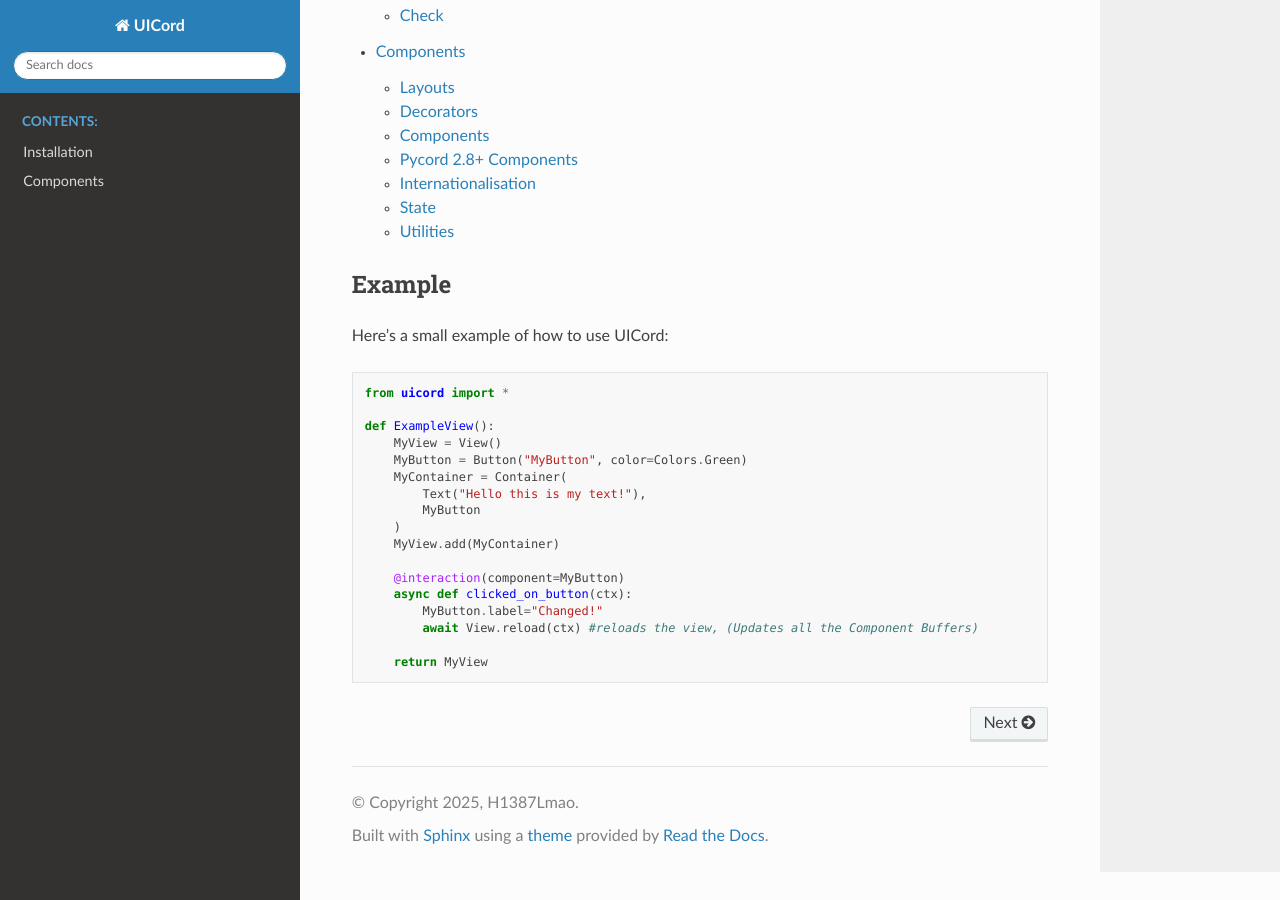
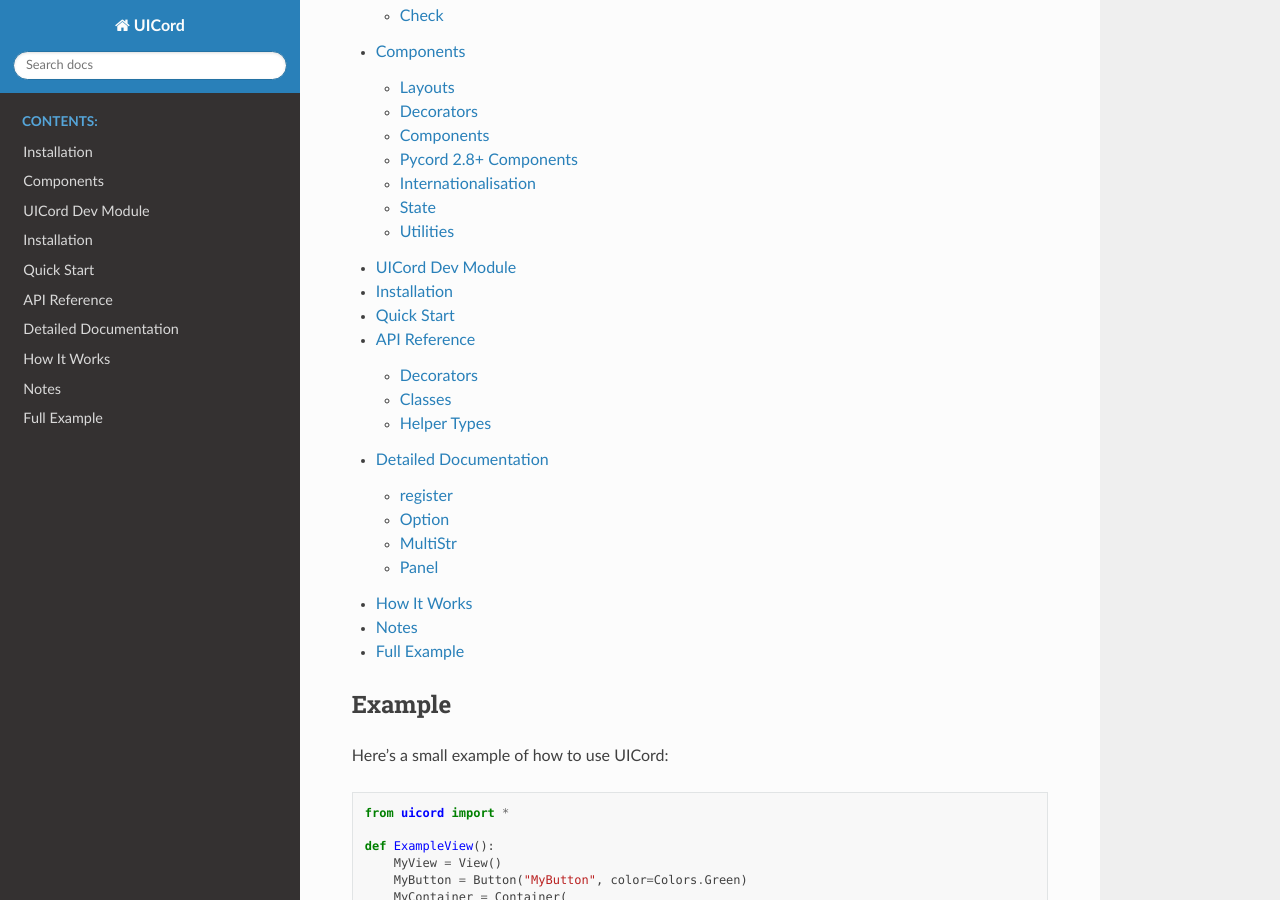
Before and after one commit to H1387Lmao/UICord, a Sphinx documentation site: the page built from docs/index.rst, in a window 1280 px wide and 900 px high, scrolled down 469 px. Built offline with Sphinx 7.4.7 and the Read the Docs theme 3.1.0, drawn with Linux system fonts in a browser that asks for light colours; some of the changed lines change nothing that is shown.

Commit message:
Added doc for dev?

```diff
--- a/docs/conf.py
+++ b/docs/conf.py
@@ -13,7 +13,7 @@
 project = 'UICord'
 copyright = '2025, H1387Lmao'
 author = 'H1387Lmao'
-release = '2.0.0'
+release = '5.0.1'
 
 # -- General configuration ---------------------------------------------------
 # https://www.sphinx-doc.org/en/master/usage/configuration.html#general-configuration
--- /dev/null
+++ b/docs/dev.rst
@@ -0,0 +1,240 @@
+UICord Dev Module
+=============
+
+The `uicord.dev` module provides tools for creating and managing development commands within Discord bots using interactive UI panels, modals, and select menus. It simplifies building commands that accept various argument types (strings, integers, files, channels, roles, etc.) via Discord components.
+
+.. note::
+   This module is intended for **developer** only commands
+
+Installation
+============
+
+.. code-block:: bash
+
+   pip install uicord
+
+Then import the development module:
+
+.. code-block:: python
+
+   import uicord.dev
+
+Quick Start
+===========
+
+1. **Register a command** using the ``@register`` decorator.
+2. **Create a Panel** with the registered commands.
+3. **Show the panel** in response to a Discord interaction.
+
+Example:
+
+.. code-block:: python
+
+   import discord
+   from uicord.dev import register, Panel
+   from uicord.components import View  # if needed
+
+   @register()
+   async def hello(ctx, name: str = "World"):
+       await ctx.respond(f"Hello, {name}!")
+
+   @register("echo")
+   async def repeat(ctx, message: str):
+       await ctx.respond(f"You said: {message}")
+
+   # Inside a command or event
+   @bot.slash_command()
+   async def dev_panel(ctx: discord.ApplicationContext):
+       panel = Panel(state.DEV_CMDS)   # state.DEV_CMDS holds all registered commands
+       await panel.show(ctx)
+
+API Reference
+=============
+
+.. currentmodule:: uicord.dev
+
+Decorators
+----------
+
+.. autofunction:: register
+
+Classes
+-------
+
+.. autoclass:: Option
+   :members:
+
+.. autoclass:: MultiStr
+   :show-inheritance:
+
+.. autoclass:: Panel
+   :members: show, run
+
+Helper Types
+------------
+
+.. autoclass:: Option
+   :members:
+
+Detailed Documentation
+======================
+
+register
+--------
+
+.. function:: register(name=None)
+
+   Decorator to register a function as a development command.
+
+   :param name: Optional custom name for the command. If not provided, the function's ``__name__`` is used.
+   :type name: str, optional
+
+   The decorated function can have parameters with type hints. The panel will automatically generate a modal or selector based on the type annotation.
+
+   **Supported parameter types:**
+
+   * ``str``, ``int`` → short text input
+   * ``MultiStr`` → long text input (paragraph)
+   * ``discord.File`` → file upload (single)
+   * ``bool`` → checkbox
+   * ``discord.User`` / ``discord.Member`` → user select menu
+   * ``discord.TextChannel`` → channel select menu
+   * ``discord.Role`` → role select menu
+   * ``Option[list]`` → choice select menu (see `Option` below)
+
+   Example:
+
+   .. code-block:: python
+
+       @register("greet")
+       async def greet(ctx, user: discord.User, message: str = "Hi!"):
+           await ctx.respond(f"{user.mention}: {message}")
+
+   The command will be stored in ``state.DEV_CMDS`` dictionary.
+
+Option
+------
+
+.. class:: Option(options)
+
+   Used to create a choice select menu for a command parameter.
+
+   :param options: List of possible values. Each value will be displayed as a label.
+   :type options: list
+
+   Usage in a parameter annotation:
+
+   .. code-block:: python
+
+       from uicord.dev import Option
+
+       @register()
+       async def choose(ctx, color: Option["red", "green", "blue"]):
+           await ctx.respond(f"You chose {color}")
+
+MultiStr
+--------
+
+.. class:: MultiStr
+
+   A marker class that indicates a parameter should be a multi-line text input.
+
+   Example:
+
+   .. code-block:: python
+
+       from uicord.dev import MultiStr
+
+       @register()
+       async def feedback(ctx, comment: MultiStr):
+           await ctx.respond("Thank you for your feedback!")
+
+Panel
+-----
+
+.. class:: Panel(cmds)
+
+   Creates an interactive panel that displays registered commands as buttons.
+
+   :param cmds: Dictionary mapping command names to callables (usually ``state.DEV_CMDS``).
+   :type cmds: dict
+
+   The panel organizes buttons into rows (maximum 5 per row). When a button is clicked, a modal is shown to collect arguments based on the command's signature.
+
+   .. method:: show(ctx)
+
+      Sends the panel as an ephemeral message.
+
+      :param ctx: Discord interaction context (must have ``respond`` and ``author`` attributes).
+      :type ctx: discord.Interaction
+
+   .. method:: run(ctx, cmd)
+
+      Internal method that builds and sends a modal for the given command, then executes it upon submission.
+
+   Example:
+
+   .. code-block:: python
+
+       from uicord.dev import Panel, state
+
+       panel = Panel(state.DEV_CMDS)
+       await panel.show(ctx)
+
+   The panel will only be visible to the user who invoked it (ephemeral).
+
+How It Works
+============
+
+1. **Registration**: The ``@register`` decorator adds the function to ``state.DEV_CMDS``.
+2. **Panel Creation**: ``Panel`` iterates over the registered commands and creates a button for each.
+3. **Interaction**: When a button is clicked, the panel analyses the command's signature and generates a modal with appropriate input components:
+   - Required parameters are marked as required in the modal.
+   - Default values are pre-filled.
+   - Supported types map to Discord UI elements (text inputs, select menus, file uploads, etc.).
+4. **Execution**: After the user submits the modal, the panel calls the command with the collected arguments.
+
+Notes
+=====
+
+- The module depends on ``discord.py`` (or a fork like ``py-cord``) and the custom ``.components`` module (presumably from UICord).
+- Commands are stored in a global state dictionary; restarting the bot clears them.
+- Use only for development – not secure for production because any user who can trigger the panel can execute arbitrary registered commands.
+
+Full Example
+============
+
+.. code-block:: python
+
+   import discord
+   from discord.ext import commands
+   from uicord.dev import register, Panel, Option, MultiStr, state
+
+   bot = commands.Bot(command_prefix="!")
+
+   @register()
+   async def ping(ctx):
+       await ctx.respond("Pong!")
+
+   @register("add")
+   async def add_numbers(ctx, a: int, b: int = 0):
+       await ctx.respond(f"Result: {a + b}")
+
+   @register()
+   async def announce(ctx, channel: discord.TextChannel, message: MultiStr):
+       await channel.send(message)
+       await ctx.respond(f"Sent to {channel.mention}")
+
+   @register()
+   async def pick_role(ctx, role: Option(["admin", "mod", "member"])):
+       await ctx.respond(f"You picked {role}")
+
+   @bot.slash_command()
+   async def dev(ctx: discord.ApplicationContext):
+       panel = Panel(state.DEV_CMDS)
+       await panel.show(ctx)
+
+   bot.run("TOKEN")
+
+.. warning::
+   Ensure the bot has the required intents (e.g., ``message_content``, ``members``) for some features to work.
--- a/docs/index.rst
+++ b/docs/index.rst
@@ -15,6 +15,7 @@
 
    installation
    usage
+   dev
 
 
 Example
--- a/docs/usage.rst
+++ b/docs/usage.rst
@@ -198,3 +198,5 @@
    :members:
    :undoc-members:
    :show-inheritance:
+
+dev
```
